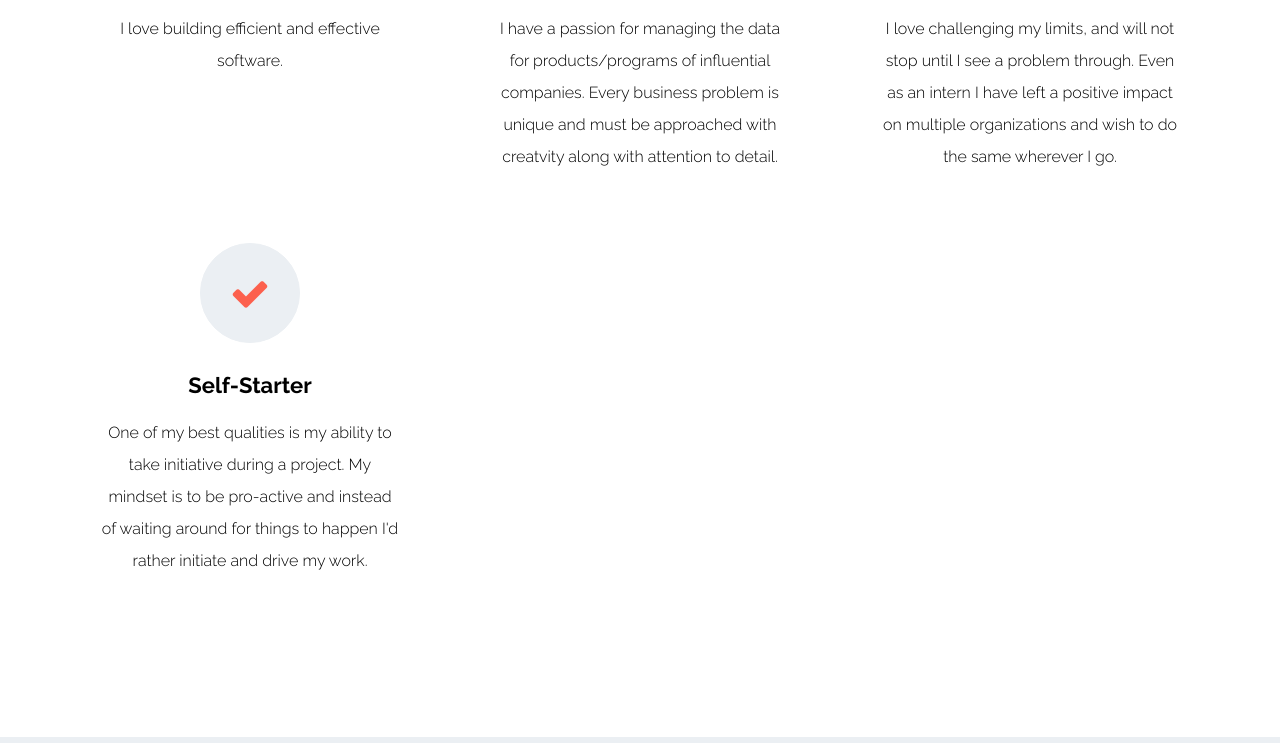
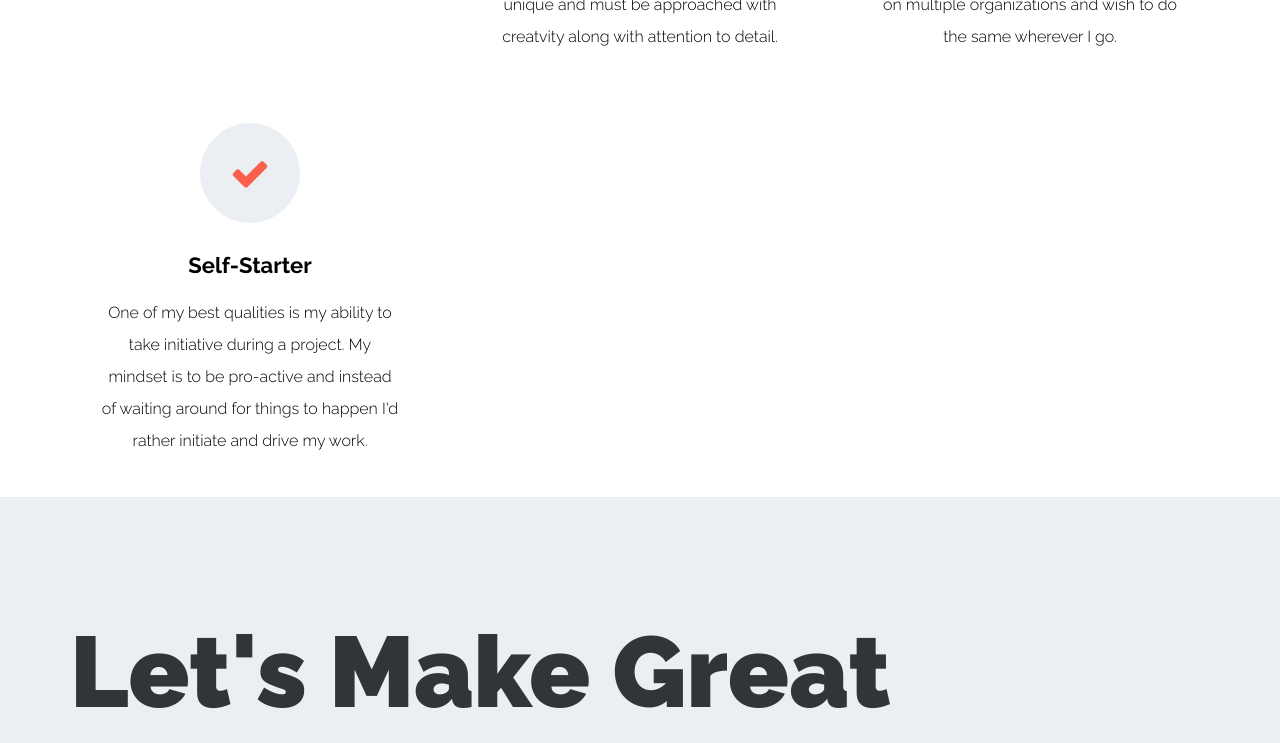
Before and after one commit to nimesh03/nimesh03.github.io, a plain HTML site: page index.html in a window 1280 px wide. Shown: the part 5433-6176 px from the top of the page. Drawn offline with Linux system fonts and the light colour scheme.

Commit message:
Update index.html

```diff
--- a/index.html
+++ b/index.html
@@ -390,7 +390,7 @@
     <br>
     <!-- / END WORK DESIGN AREA -->
 
-    <section class="Pillars section-padding">
+    <section>
         <div class=container>
             <div class=row>
                 <div class="col-sm-12">
```
